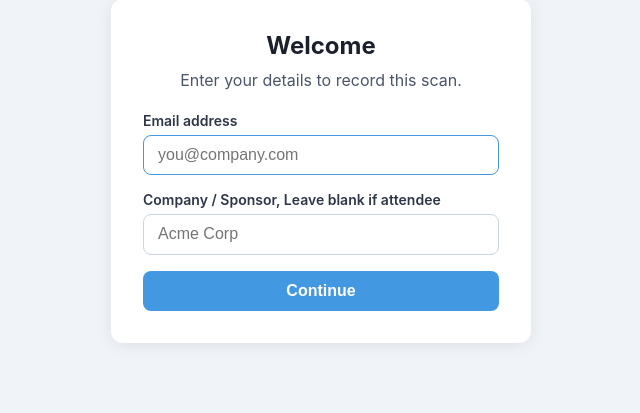
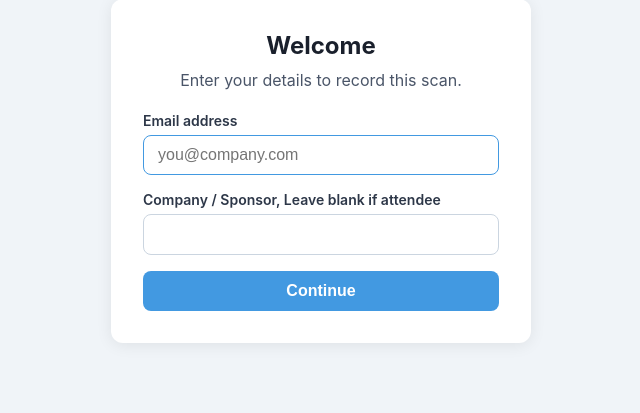
Before and after one commit to sqlasylum/event_sponsor_scanner, a FastAPI app: page /login in a window 1280 px wide. Shown: the part 229-642 px from the top of the page, without its empty margins (319-959 px from the left). Run offline with FastAPI, Linux system fonts and the light colour scheme; parts of the project's set-up code (start-up, migrations or seed data) failed here and were passed over.

Commit message:
adding change to login page

```diff
--- a/app/templates/login.html
+++ b/app/templates/login.html
@@ -37,7 +37,7 @@
       type="text"
       id="company"
       name="company"
-      placeholder="Acme Corp"
+      placeholder=""
       style="display:block; width:100%; padding:0.65rem 0.875rem; font-size:1rem; border:1.5px solid #cbd5e0; border-radius:8px; margin-bottom:1rem"
     >
     <button type="submit" style="margin-top: 1rem">Continue</button>
```
